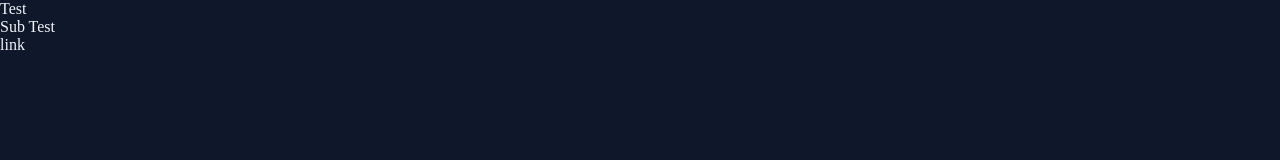
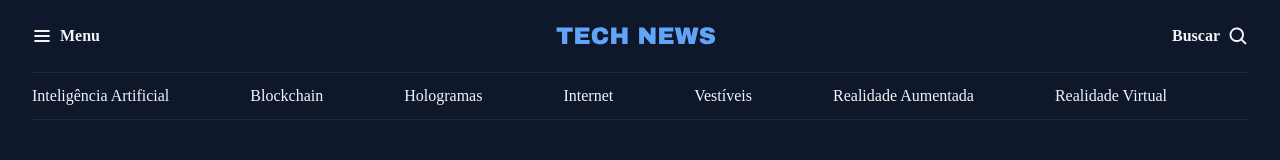
Before and after one commit to marcionavas/projeto_portal_de_not-cias_Rocketseat_MBA_Fullstack, a plain HTML site: page index.html in a window 1280 px wide. Drawn offline with Linux system fonts and the light colour scheme.

Commit message:
Criando o header da aplicação

```diff
--- a/index.html
+++ b/index.html
@@ -15,8 +15,32 @@
     />
   </head>
   <body>
-    <h1>Test</h1>
-    <h2>Sub Test</h2>
-    <a href="#">link</a>
+    <header class="container">
+      <nav id="primary" class="grid grid-flow-col">
+        <div>
+          <img src="assets/icons/List.svg" alt="ícone de menu" />
+          <strong>Menu</strong>
+        </div>
+        <div>
+          <img src="assets/Logo.svg" alt="TechNews logo" />
+        </div>
+        <div>
+          <strong>Buscar</strong>
+          <img
+            src="assets/icons/MagnifyingGlass.svg"
+            alt="ícone de lupa para pesquisa"
+          />
+        </div>
+      </nav>
+      <nav id="secondary" class="grid grid-flow-col">
+        <a href="#">Inteligência Artificial</a>
+        <a href="#">Blockchain</a>
+        <a href="#">Hologramas</a>
+        <a href="#">Internet</a>
+        <a href="#">Vestíveis</a>
+        <a href="#">Realidade Aumentada</a>
+        <a href="#">Realidade Virtual</a>
+      </nav>
+    </header>
   </body>
 </html>
--- a/styles/global.css
+++ b/styles/global.css
@@ -41,3 +41,18 @@ h2,
 h3 {
   font: inherit;
 }
+
+.container {
+  max-width: 1280px;
+  padding-inline: 32px;
+  margin-inline: auto;
+}
+
+/* utility-first */
+.grid {
+  display: grid;
+}
+
+.grid-flow-col {
+  grid-auto-flow: column;
+}
--- /dev/null
+++ b/styles/header.css
@@ -0,0 +1,24 @@
+#primary {
+  padding-block: 20px;
+
+  div {
+    display: flex;
+    align-items: center;
+    gap: 8px;
+  }
+
+  /* nesting css */
+  div:nth-child(2) {
+    margin-inline: auto;
+  }
+
+  div:nth-child(3) {
+    justify-self: end;
+  }
+}
+
+#secondary {
+  padding-block: 14px;
+  border: solid 1px var(--stroke-color);
+  border-inline: none;
+}
--- a/styles/index.css
+++ b/styles/index.css
@@ -1 +1,2 @@
 @import url(global.css);
+@import url(header.css);
```
